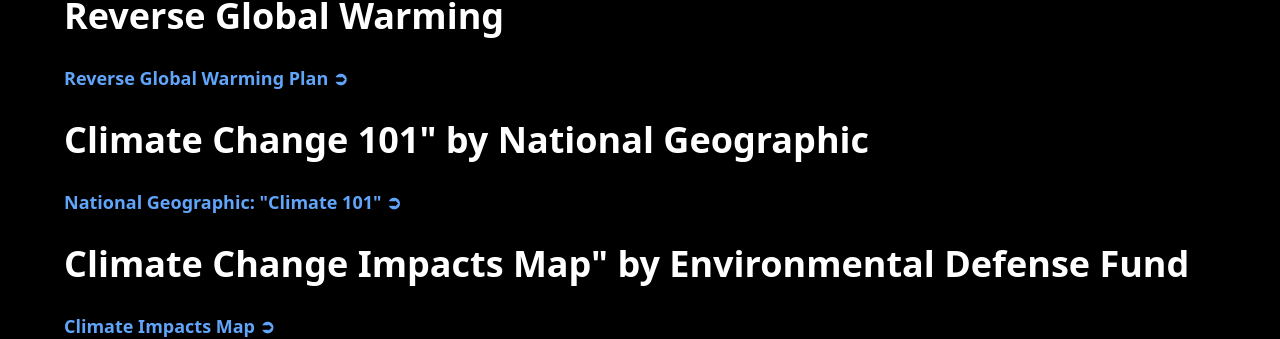
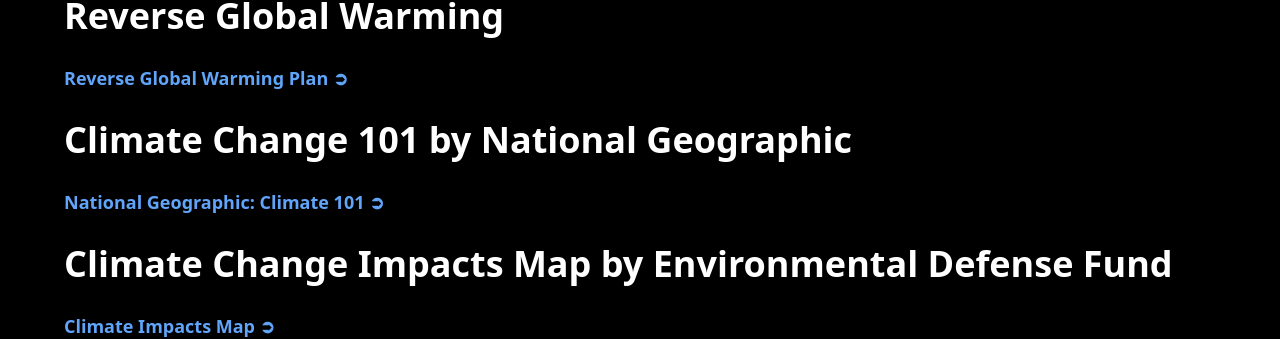
Before and after one commit to anilsahu12/globalwarming, a Next.js app in the folder che110/: page / in a window 1280 px wide. Shown: the part 2105-2444 px from the top of the page. Built offline with nearby package versions, Linux system fonts and the light colour scheme.

Commit message:
Update Resources.jsx

```diff
--- a/che110/components/Resources.jsx
+++ b/che110/components/Resources.jsx
@@ -8,13 +8,13 @@
 
             <div className={styles.container}>
                 {/* <h2 className="text-5xl font-semibold">RESOURCES TO FOLLOW</h2> */}
-                <div className=" m">
+                <div className="m">
 
                 <h3 className="text-4xl font-bold mb-7">Drawdown: The Most Comprehensive Plan Ever Proposed to Reverse Global Warming</h3>
                 <a href="https://www.drawdown.org/" className="text-blue-400 text-lg font-semibold hover:text-white">Reverse Global Warming Plan ➲</a>
-                <h3 className="text-4xl font-bold my-7">Climate Change 101" by National Geographic</h3>
-                <a href="https://www.nationalgeographic.com/environment/global-warming/global-warming-101/" className="text-blue-400 text-lg font-semibold hover:text-white">National Geographic: "Climate 101" ➲</a>
-                <h3 className="text-4xl font-bold my-7">Climate Change Impacts Map" by Environmental Defense Fund</h3>
+                <h3 className="text-4xl font-bold my-7">Climate Change 101 by National Geographic</h3>
+                <a href="https://www.nationalgeographic.com/environment/global-warming/global-warming-101/" className="text-blue-400 text-lg font-semibold hover:text-white">National Geographic: Climate 101 ➲</a>
+                <h3 className="text-4xl font-bold my-7">Climate Change Impacts Map by Environmental Defense Fund</h3>
                 <a href="https://www.edf.org/climate/climate-change-impacts-map" className="text-blue-400 text-lg font-semibold hover:text-white">Climate Impacts Map ➲</a>
                 <h3 className="text-4xl font-bold my-7">"The Climate Reality Project" by Al Gore
 </h3>
```
